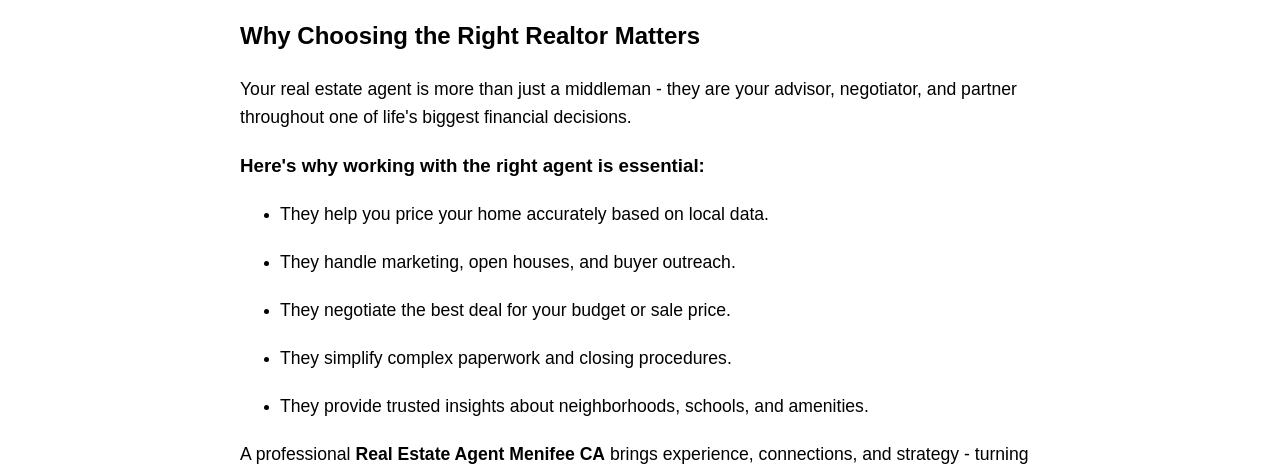
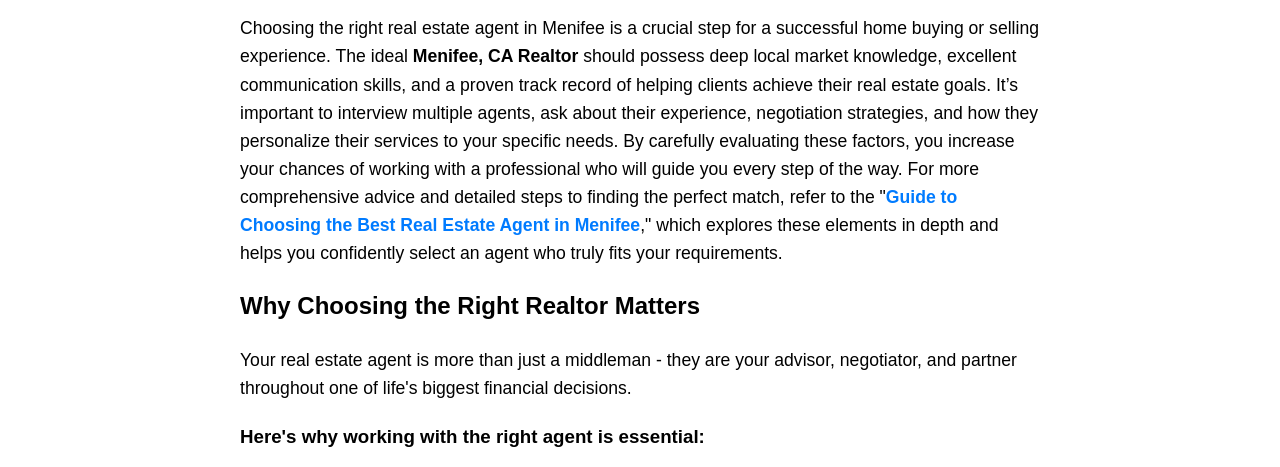
Before and after one commit to ibannerwilliams/realestateagent, a plain HTML site: page index.html in a window 1280 px wide. Shown: the part 779-1246 px from the top of the page. Drawn offline with Linux system fonts and the light colour scheme.

Commit message:
Update index.html

```diff
--- a/index.html
+++ b/index.html
@@ -82,6 +82,8 @@
     <div style="text-align: center;">
  <img src="https://i.postimg.cc/yxbm3p64/1-1.jpg" alt="realestateagent.jpg" style="max-width: 100%; height: auto;">
 </div>
+
+    <p>Choosing the right real estate agent in Menifee is a crucial step for a successful home buying or selling experience. The ideal&nbsp;<strong>Menifee, CA Realtor</strong>&nbsp;should possess deep local market knowledge, excellent communication skills, and a proven track record of helping clients achieve their real estate goals. It&rsquo;s important to interview multiple agents, ask about their experience, negotiation strategies, and how they personalize their services to your specific needs. By carefully evaluating these factors, you increase your chances of working with a professional who will guide you every step of the way. For more comprehensive advice and detailed steps to finding the perfect match, refer to the "<a href="https://alexpaynesays.gitlab.io/realestateagent/">Guide to Choosing the Best Real Estate Agent in Menifee</a>," which explores these elements in depth and helps you confidently select an agent who truly fits your requirements.</p>
 
 <h2><strong>Why Choosing the Right Realtor Matters</strong></h2>
 <p>Your real estate agent is more than just a middleman - they are your advisor, negotiator, and partner throughout one of life's biggest financial decisions.</p>
```
